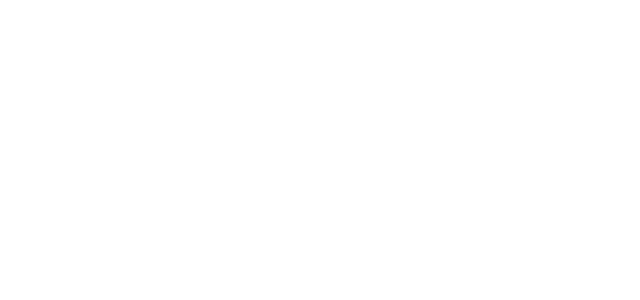
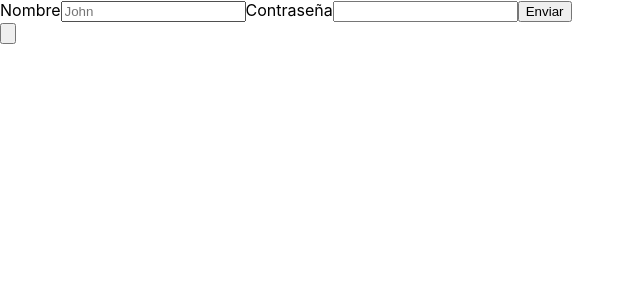
Before and after one commit to juakiCarbonell/dashboard, a React (Create React App) app: page /login in a window 1280 px wide. Shown: the top 300 px of the page, without its empty margins (0-640 px from the left). Built offline with nearby package versions, Linux system fonts and the light colour scheme.

Commit message:
feat: Add authentication

```diff
--- a/package.json
+++ b/package.json
@@ -17,7 +17,8 @@
     "react-scripts": "4.0.3",
     "styled-components": "^5.3.0",
     "typescript": "^4.2.4",
-    "web-vitals": "^1.1.2"
+    "web-vitals": "^1.1.2",
+    "yup": "^0.32.9"
   },
   "scripts": {
     "start": "react-scripts start",
--- a/src/App.tsx
+++ b/src/App.tsx
@@ -1,23 +1,21 @@
 import React from 'react';
-import {
-  BrowserRouter as Router,
-  Switch,
-  Route,
-  Link
-} from "react-router-dom";
-
-import Dashboard from "./pages/Dashboard/Dashboard"
+import { BrowserRouter as Router, Switch, Route, Link } from 'react-router-dom';
+import { AuthProvider } from './auth/AuthContext';
+import Dashboard from './pages/Dashboard/Dashboard';
 
 import './App.css';
+import Login from './pages/Login/Login';
+import ProtectedRoute from './auth/ProtectedRoute';
 
 function App() {
   return (
     <Router>
-      <Switch>
-        <Route exact path="/">
-          <Dashboard></Dashboard>
-        </Route>
-      </Switch>
+      <AuthProvider>
+        <Switch>
+          <Route path="/login" component={Login} />
+          <ProtectedRoute path="/dashboard" component={Dashboard} />
+        </Switch>
+      </AuthProvider>
     </Router>
   );
 }
--- /dev/null
+++ b/src/auth/AuthContext.tsx
@@ -0,0 +1,42 @@
+import React, { Component, ReactNode } from 'react';
+
+export interface IAuthContext {
+  isAuth: boolean;
+  login: () => void;
+}
+
+const AuthContextDefault: IAuthContext = {
+  isAuth: false,
+  login: () => {},
+};
+
+interface Props {
+  children: ReactNode;
+}
+
+const AuthContext = React.createContext<IAuthContext>(AuthContextDefault);
+
+class AuthProvider extends Component<Props> {
+  state = {
+    isAuth: false,
+  };
+
+  login = () => this.setState({ isAuth: true });
+
+  render() {
+    return (
+      <AuthContext.Provider
+        value={{
+          isAuth: this.state.isAuth,
+          login: this.login,
+        }}
+      >
+        {this.props.children}
+      </AuthContext.Provider>
+    );
+  }
+}
+
+const AuthConsumer = AuthContext.Consumer;
+
+export { AuthProvider, AuthConsumer };
--- /dev/null
+++ b/src/auth/ProtectedRoute.tsx
@@ -0,0 +1,20 @@
+import { Redirect, Route, RouteProps } from 'react-router';
+import { AuthConsumer } from './AuthContext';
+
+const ProtectedRoute = ({ component: Component, ...rest }: RouteProps) => (
+  <AuthConsumer>
+    {({ isAuth }) => (
+      <Route
+        render={(props) =>
+          isAuth ? (
+            Component && <Component {...props} />
+          ) : (
+            <Redirect to="/login" />
+          )
+        }
+        {...rest}
+      />
+    )}
+  </AuthConsumer>
+);
+export default ProtectedRoute;
--- /dev/null
+++ b/src/interface.ts
@@ -0,0 +1,4 @@
+export interface FormUser {
+  user: string;
+  password: string;
+}
--- a/src/pages/Dashboard/Dashboard.tsx
+++ b/src/pages/Dashboard/Dashboard.tsx
@@ -1,15 +1,12 @@
 import React from 'react'
+import { RouteComponentProps, withRouter } from 'react-router'
 
-interface Props {
-
-}
-
-const Dashboard = (props: Props) => {
+const Dashboard = (props: RouteComponentProps) => {
     return (
         <div>
-            Hola
+            Dashboard
         </div>
     )
 }
 
-export default Dashboard
+export default withRouter(Dashboard)
--- a/src/pages/Login/Login.tsx
+++ b/src/pages/Login/Login.tsx
@@ -1,15 +1,37 @@
-import React from 'react'
+import React, { Component } from 'react';
+import { RouteComponentProps, withRouter } from 'react-router';
+import { AuthConsumer } from '../../auth/AuthContext';
+import { FormUser } from '../../interface';
+import LoginForm from './components/LoginForm';
 
-interface Props {
+interface State {}
 
+class Login extends Component<RouteComponentProps, State> {
+  handleSubmit = (formUser: FormUser, login: () => void) => {
+    console.log('VALORES', formUser);
+    login();
+    this.props.history.push('/dashboard');
+  };
+
+  render() {
+    return (
+      <AuthConsumer>
+        {({ login }) => (
+          <>
+            <LoginForm
+              handleSubmit={(formUser: FormUser) =>
+                this.handleSubmit(formUser, login)
+              }
+            />
+            <input
+              type="button"
+              onClick={() => this.props.history.push('/dashboard')}
+            />
+          </>
+        )}
+      </AuthConsumer>
+    );
+  }
 }
 
-const Login = (props: Props) => {
-    return (
-        <div>
-            Login Page
-        </div>
-    )
-}
-
-export default Login
+export default withRouter(Login);
--- /dev/null
+++ b/src/pages/Login/components/LoginForm.tsx
@@ -0,0 +1,37 @@
+import { ErrorMessage, Field, Form, Formik, FormikHelpers } from 'formik';
+import { FormUser } from '../../../interface';
+import * as Yup from 'yup';
+
+interface Props {
+  handleSubmit: (formUser: FormUser) => void;
+}
+
+const validation = Yup.object().shape({
+  user: Yup.string().required(),
+  password: Yup.string().required(),
+});
+
+const LoginForm = ({ handleSubmit }: Props) => (
+  <Formik
+    initialValues={{
+      user: '',
+      password: '',
+    }}
+    validationSchema={validation}
+    onSubmit={(values: FormUser) => {
+      handleSubmit(values);
+    }}
+  >
+    <Form>
+      <label htmlFor="user">Nombre</label>
+      <Field id="user" name="user" placeholder="John" />
+      <ErrorMessage name="user" />
+      <label htmlFor="password">Contraseña</label>
+      <Field name="password" type="password" />
+      <ErrorMessage name="password" />
+      <button type="submit">Enviar</button>
+    </Form>
+  </Formik>
+);
+
+export default LoginForm;
```
Also changed, not shown: 1 other file (tests, documents, lock files or other folders).
